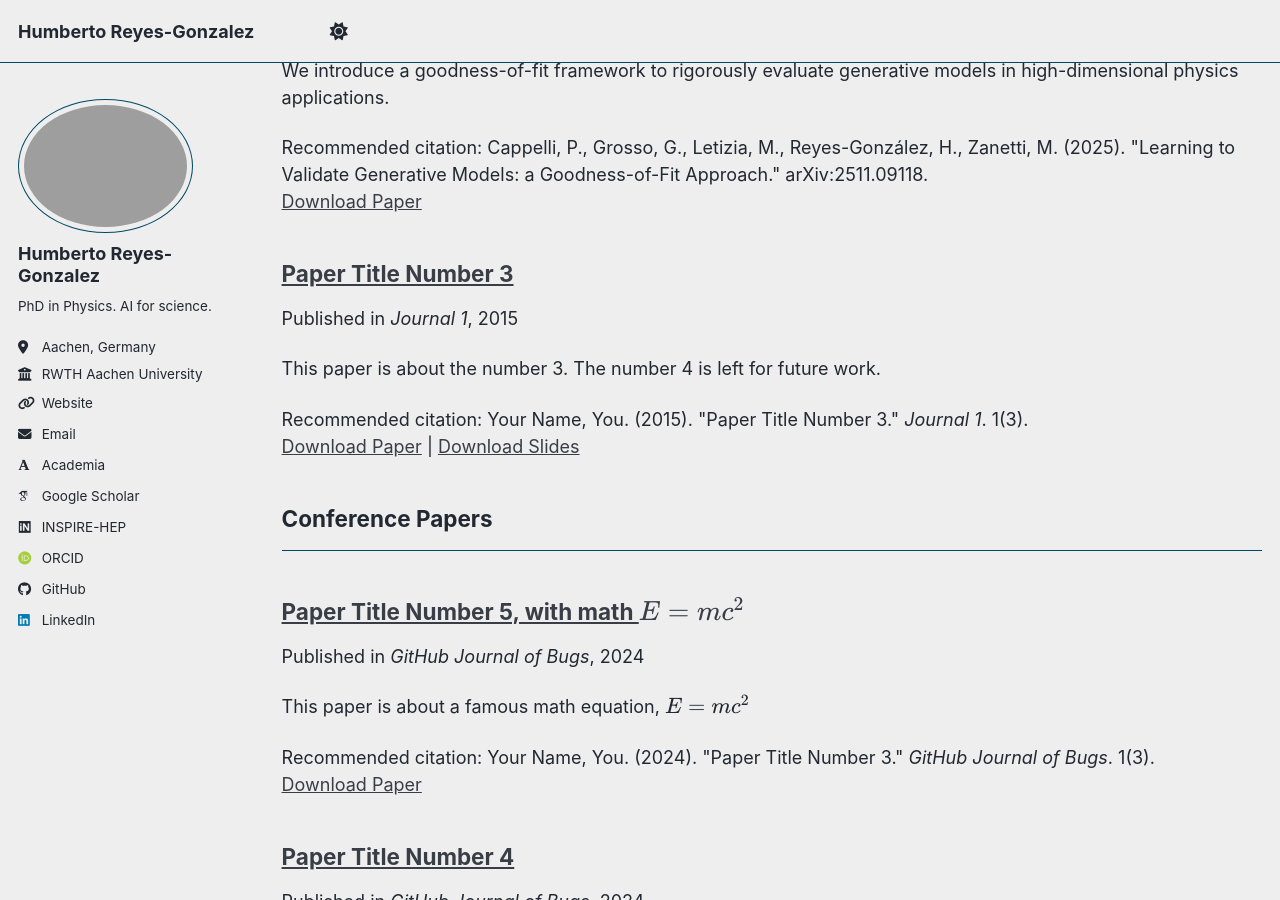
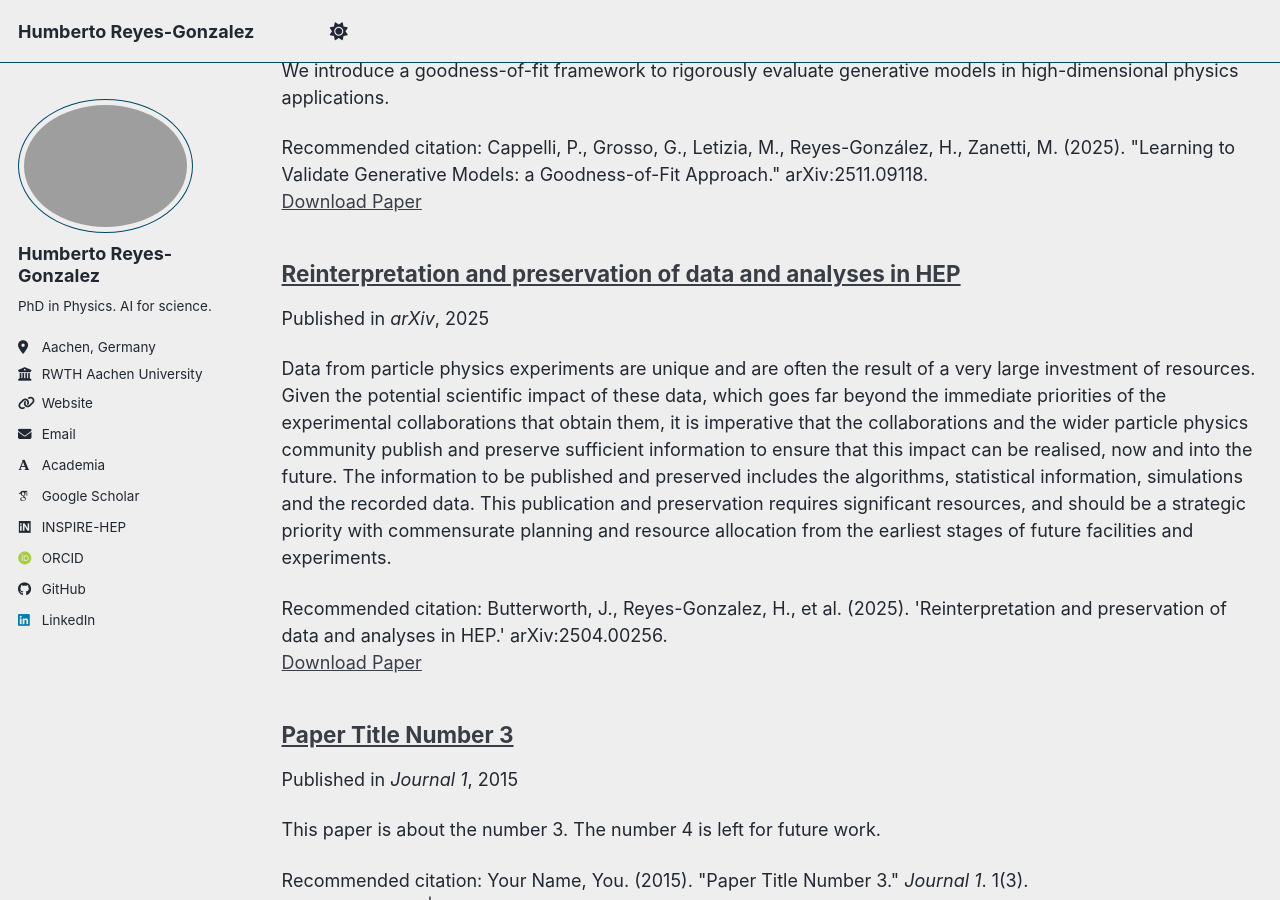
Before and after one commit to hreyes91/hreyes91.github.io, a Jekyll site: the page built from _pages/publications.html, in a window 1280 px wide and 900 px high, scrolled down 343 px. Built offline with Jekyll 4.4.1, drawn with Linux system fonts in a browser that asks for light colours; some web fonts are replaced; a script bundle is joined from its source files by our own code; library files that are not in the unit come from our copies.

Commit message:
Update arXiv.2504.00256.md

```diff
--- a/_publications/arXiv.2504.00256.md
+++ b/_publications/arXiv.2504.00256.md
@@ -1,13 +1,12 @@
-
 ---
 title: "Reinterpretation and preservation of data and analyses in HEP"
 collection: publications
-category: report
+category: manuscripts
 permalink: /publication/2025-reinterpretation-preservation-hep
 date: 2025-01-01
 venue: "arXiv"
 paperurl: "https://doi.org/10.48550/arXiv.2504.00256"
-citation: "Butterworth, J., Reyes-González, H., et al. (2025). 'Reinterpretation and preservation of data and analyses in HEP.' arXiv:2504.00256."
+citation: "Butterworth, J., Reyes-Gonzalez, H., et al. (2025). 'Reinterpretation and preservation of data and analyses in HEP.' arXiv:2504.00256."
 ---
 
 
```
